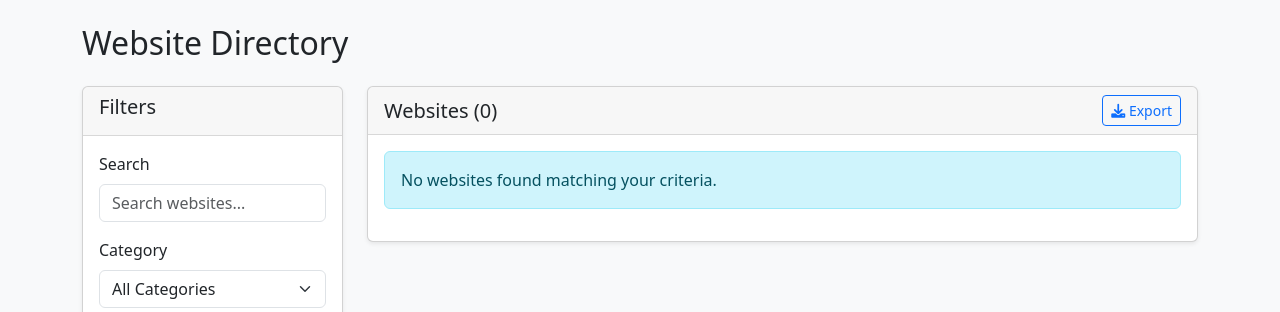
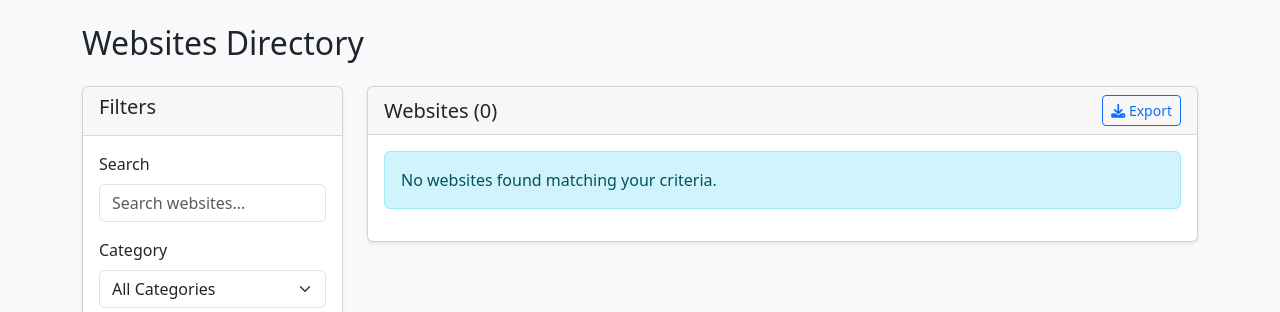
Before and after one commit to shashank-kulal/collaborator, a Flask app: page /websites in a window 1280 px wide. Shown: the part 56-368 px from the top of the page. Run offline with Flask 3, Linux system fonts and the light colour scheme.

Commit message:
Update website_list.html

```diff
--- a/templates/website_list.html
+++ b/templates/website_list.html
@@ -1,7 +1,7 @@
 {% extends "base.html" %}
 
 {% block content %}
-<h2 class="mb-4">Website Directory</h2>
+<h2 class="mb-4">Websites Directory</h2>
 
 <div class="row">
     <div class="col-md-3">
```
